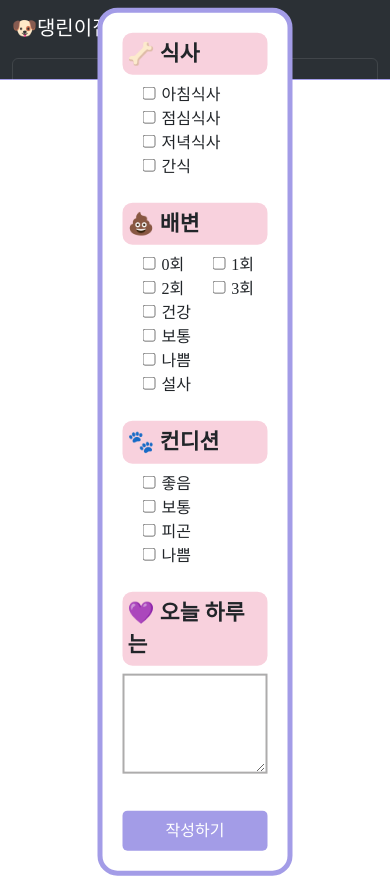
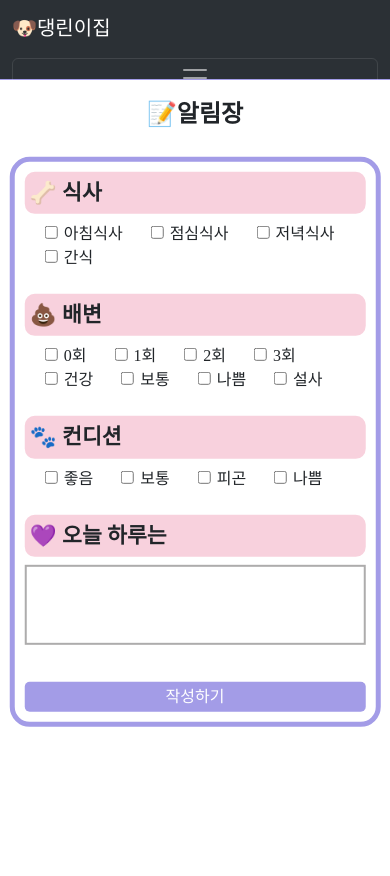
Before and after one commit to xooxpeak/React_Puppy, a React (Create React App) app: page /note in a window 390 px wide. After the commit the page ends 844 px from the top, so only its background shows below. Built offline with nearby package versions, Linux system fonts and the light colour scheme; a web font is replaced by a local one.

Commit message:
[Modify] 알림장 작성 구현 수정 -> 완료

```diff
--- a/src/css/Note.css
+++ b/src/css/Note.css
@@ -1,21 +1,17 @@
-/* Note.css */
-
 .noteForm {
-    width: auto;
+  width: 80%;
+  max-width: 500px;
   height: auto;
   display: flex;
   flex-direction: column;
   justify-content: center;
-    margin-top: 5%;
+  margin: 5% auto;
   align-items: center;
   align-content: center;
   border: 5px solid rgb(163, 156, 231);
   border-radius: 20px;
   padding: 20px;
-    position: absolute;
-    top: 50%;
-    left: 50%;
-    transform: translate(-50%, -50%);
+  box-sizing: border-box;
 }
 
 h3 {
@@ -28,76 +24,56 @@ h3 {
 /* 식사 */
 fieldset legend {
   font-weight: bold;
-    background-color: #f8d1dd; /* 배경색 설정 */
-    padding: 5px; /* 텍스트와 테두리 간격 조절 */
-    border-radius: 10px; /* 테두리 모서리를 둥글게 설정 */
+  background-color: #f8d1dd;
+  padding: 5px;
+  border-radius: 10px;
   font-size: auto;
 }
 
 fieldset label {
-    margin-left: 20px; /* 모든 label 요소의 오른쪽 여백을 조절하여 legend 요소와의 간격을 늘립니다 */
+  margin-left: 20px;
   font-size: auto;
 }
-
-  /* 배변 */
-/* .bathroom fieldset legend {
-  font-weight: bold;
-} */
-  /* 배변 */
-  /* fieldset:nth-of-type(2) legend {
-    font-weight: bold;
-  } */
-
-  /* 기분 및 컨디션 */
-  /* fieldset:nth-of-type(3) legend {
-    font-weight: bold;
-  } */
 
 /* 오늘 하루 */
 #daily {
   width: 100%;
-    height: 100px;
+  height: 80px;
   border: 2px solid rgb(173, 172, 172);
   padding: 10px;
   margin-bottom: 20px;
-    margin-left: auto;
-    margin-right: auto;
-    overflow-y: auto;
+  overflow-y: scroll;
+  resize: none;
 }
 
-  /* 각 체크박스의 스타일 */
 input[type="checkbox"] {
-  margin-right: 2px; /* 각 체크박스 사이의 간격 설정 */
+  margin-right: 2px;
 }
 
-/* 내용의 스타일 */
 .content {
   padding-top: 10px;
   width: 100%;
 }
 
-  button[type="submit"] {
-    height: 40px; /* 버튼의 세로 길이를 조절 */
+button {
+  height: 40px;
   font-size: auto;
 }
 
 button[type="submit"]:hover {
-    background-color: #f8d1dd; /* hover 효과 시 배경색 변경 */
+  background-color: #f8d1dd;
 }
 
-
-  /* 미디어 쿼리를 사용하여 화면 크기에 따라 스타일 변경 */
 @media (max-width: 768px) {
-    /* 화면 너비가 768px 이하일 때 적용되는 스타일 */
-    form {
-      max-width: 100%; /* 전체 너비로 확장 */
-      padding: 10px; /* 작은 여백 추가 */
+  .noteForm {
+    width: 90%;
+    padding: 15px;
   }
 }
 
 @media (max-width: 576px) {
-    /* 화면 너비가 576px 이하일 때 적용되는 스타일 */
-    textarea {
-      height: 100px; /* 더 작은 세로 길이 */
+  .noteForm {
+    width: 95%;
+    padding: 10px;
   }
 }
--- a/src/pages/CreateNote.js
+++ b/src/pages/CreateNote.js
@@ -5,11 +5,11 @@ import { useNavigate } from "react-router-dom";
 import Nav2 from '../components/Nav2';
 import '../css/Note.css';
 
-let CreateNote = () => {
-  let navigate = useNavigate();
-  let [cookies] = useCookies(['accessToken']);
-  let [puppies, setPuppies] = useState([]);
-  let [newNote, setNewNote] = useState({
+const CreateNote = () => {
+  const navigate = useNavigate();
+  const [cookies] = useCookies(['accessToken']);
+  const [puppies, setPuppies] = useState([]);
+  const [newNote, setNewNote] = useState({
     noteDate: '',
     meal: '',
     poopFrequency: '',
@@ -34,8 +34,8 @@ let CreateNote = () => {
       });
   }, [cookies.accessToken]);
 
-  let handleInputChange = (event) => {
-    let { name, value } = event.target;
+  const handleInputChange = (event) => {
+    const { name, value } = event.target;
     setNewNote(prevState => ({
       ...prevState,
       [name]: value
@@ -43,7 +43,7 @@ let CreateNote = () => {
   };
 
   // 알림장 저장
-  let handleSubmit = (event) => {
+  const handleSubmit = (event) => {
     event.preventDefault();
     axios.post('http://localhost:8082/api/v1/auth/y/saveNote', newNote, {
       headers: {
@@ -60,10 +60,10 @@ let CreateNote = () => {
           daily: '',
           puppyId: ''
         });
-        console.log(response.data)
-        navigate('/noteList')
-        alert("알림장 등록 완료!")}
-        )
+        console.log(response.data);
+        navigate('/noteList');
+        alert("알림장 등록 완료!");
+      })
       .catch(error => {
         console.error('Error: ', error);
       });
@@ -74,7 +74,7 @@ let CreateNote = () => {
       <div>
         <Nav2 />
       </div>
-      <h3 style={{ textAlign: 'center', marginTop: '20px' }}>📝알림장</h3>
+      <h3>📝알림장</h3>
 
       <form className="noteForm" onSubmit={handleSubmit}>
         <div className="section">
@@ -136,7 +136,7 @@ let CreateNote = () => {
 
           <fieldset>
             <legend>💜 오늘 하루는</legend>
-            <textarea name="daily" value={newNote.daily} onChange={handleInputChange}></textarea>
+            <textarea id="daily" name="daily" value={newNote.daily} onChange={handleInputChange}></textarea>
           </fieldset>
         </div>
         <button type="submit">작성하기</button>
```
Lines whose indentation alone changed are shown as unchanged.
